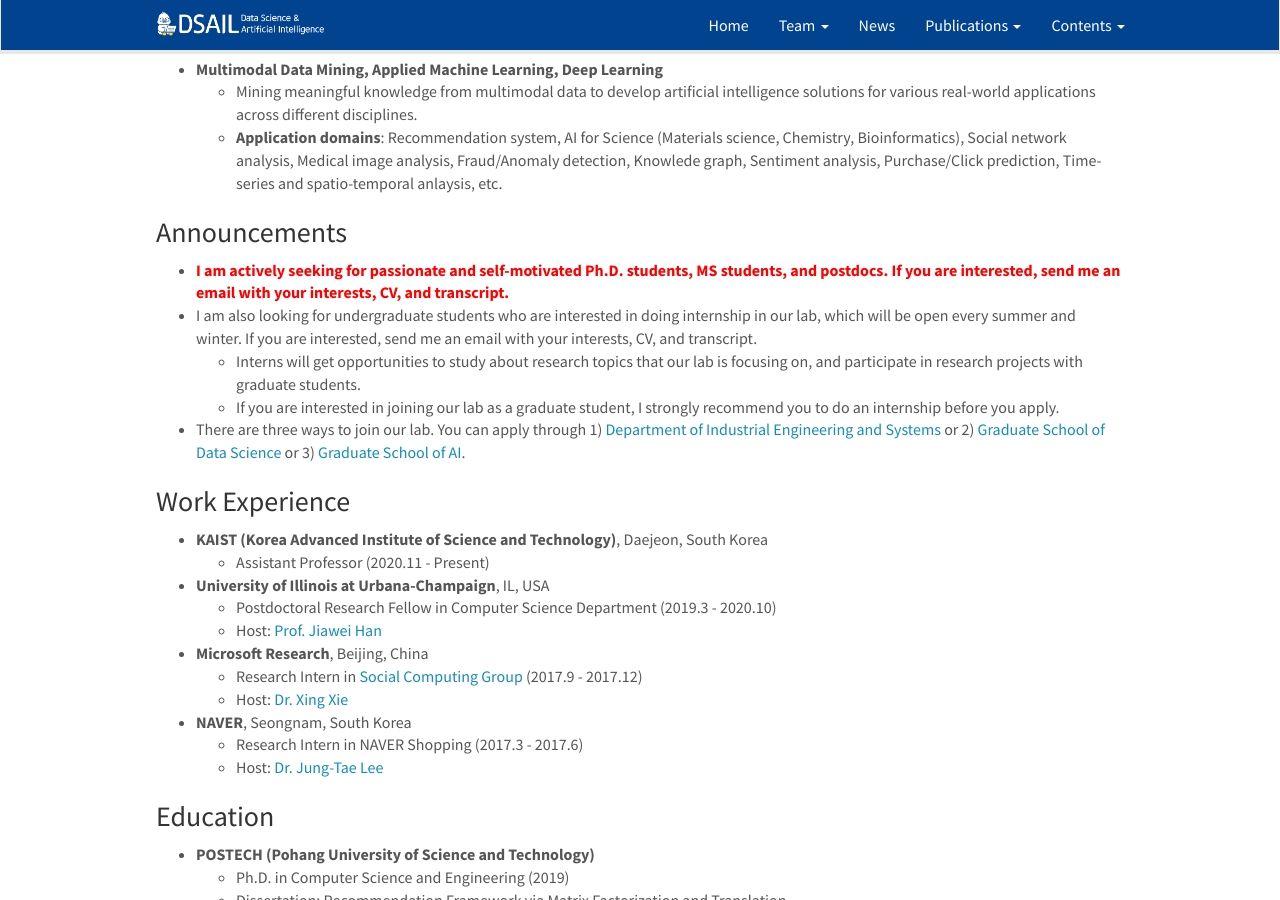
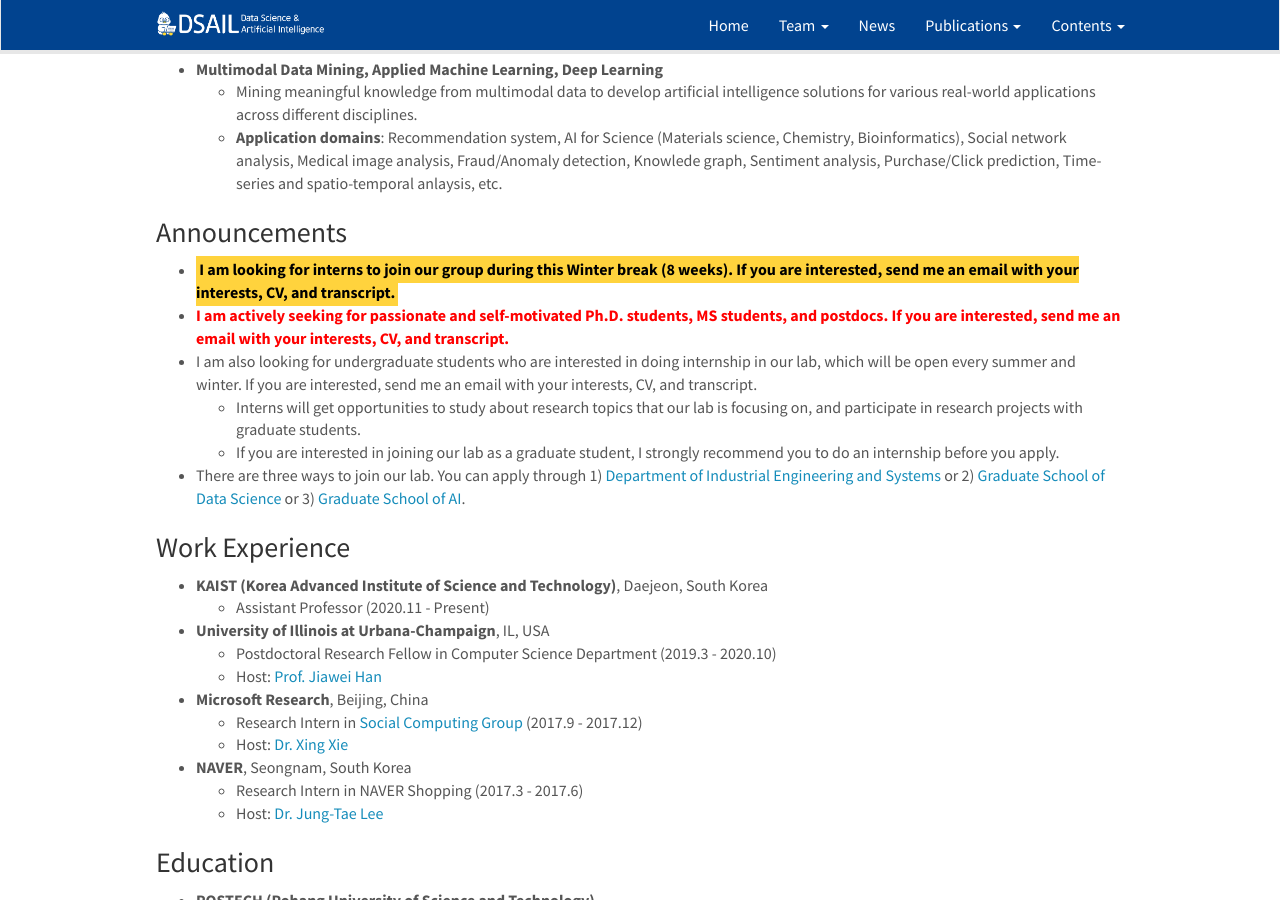
Before and after one commit to kaist-dsail/kaist-dsail.github.io, a Jekyll site: the page built from _pages/professor.md, in a window 1280 px wide and 900 px high, scrolled down 652 px. Built offline with Jekyll 4.4.1, drawn with Linux system fonts in a browser that asks for light colours; nearby versions of some CDN libraries.

Commit message:
Update professor.md

```diff
--- a/_pages/professor.md
+++ b/_pages/professor.md
@@ -37,7 +37,7 @@
   Recommendation system, AI for Science (Materials science, Chemistry, Bioinformatics), Social network analysis, Medical image analysis, Fraud/Anomaly detection, Knowlede graph, Sentiment analysis, Purchase/Click prediction, Time-series and spatio-temporal anlaysis, etc.
 
 ### Announcements
-<!-- - <mark style='background-color: #ffd33d'><b>I am looking for interns to join our group during this Summer break.</b></mark>  -->
+- <mark style='background-color: #ffd33d'><b>I am looking for interns to join our group during this Winter break (8 weeks). If you are interested, send me an email with your interests, CV, and transcript. </b></mark>
   <!-- Click <a href="https://ie.kaist.ac.kr/0502/view/id/2589" target="_blank">here</a> for more detail (Due date: May. 16).</b></mark>. Apply through the <a href="https://forms.gle/tpGNZkao6rime6Sc9" target="_blank">official link</a> and send me an email with your CV and transcript to confirm that you have submitted your application. -->
 - <span style="color:red"><b>I am actively seeking for passionate and self-motivated Ph.D. students, MS students, and postdocs. If you are interested, send me an email with your interests, CV, and transcript.</b></span>
 - I am also looking for undergraduate students who are interested in doing internship in our lab, which will be open every summer and winter. If you are interested, send me an email with your interests, CV, and transcript.
```
